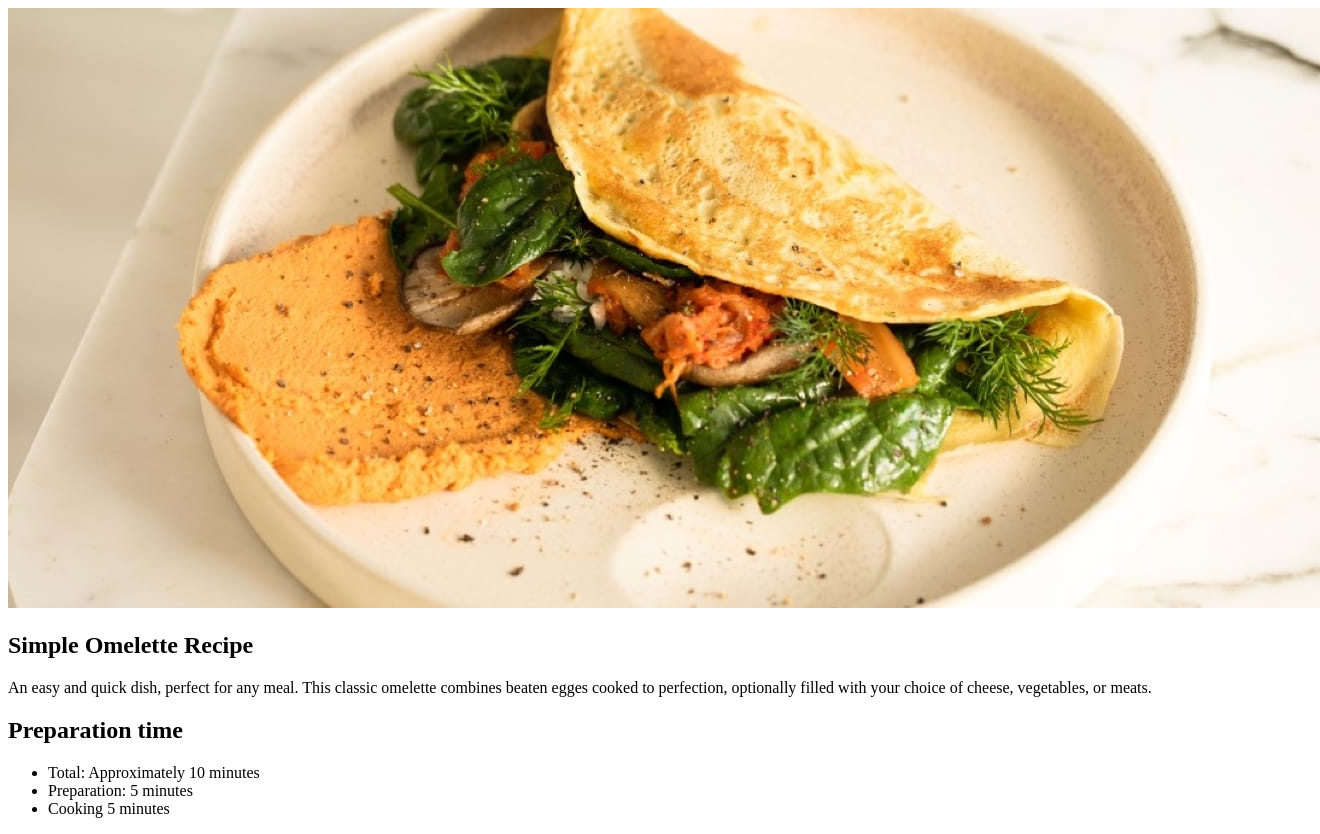
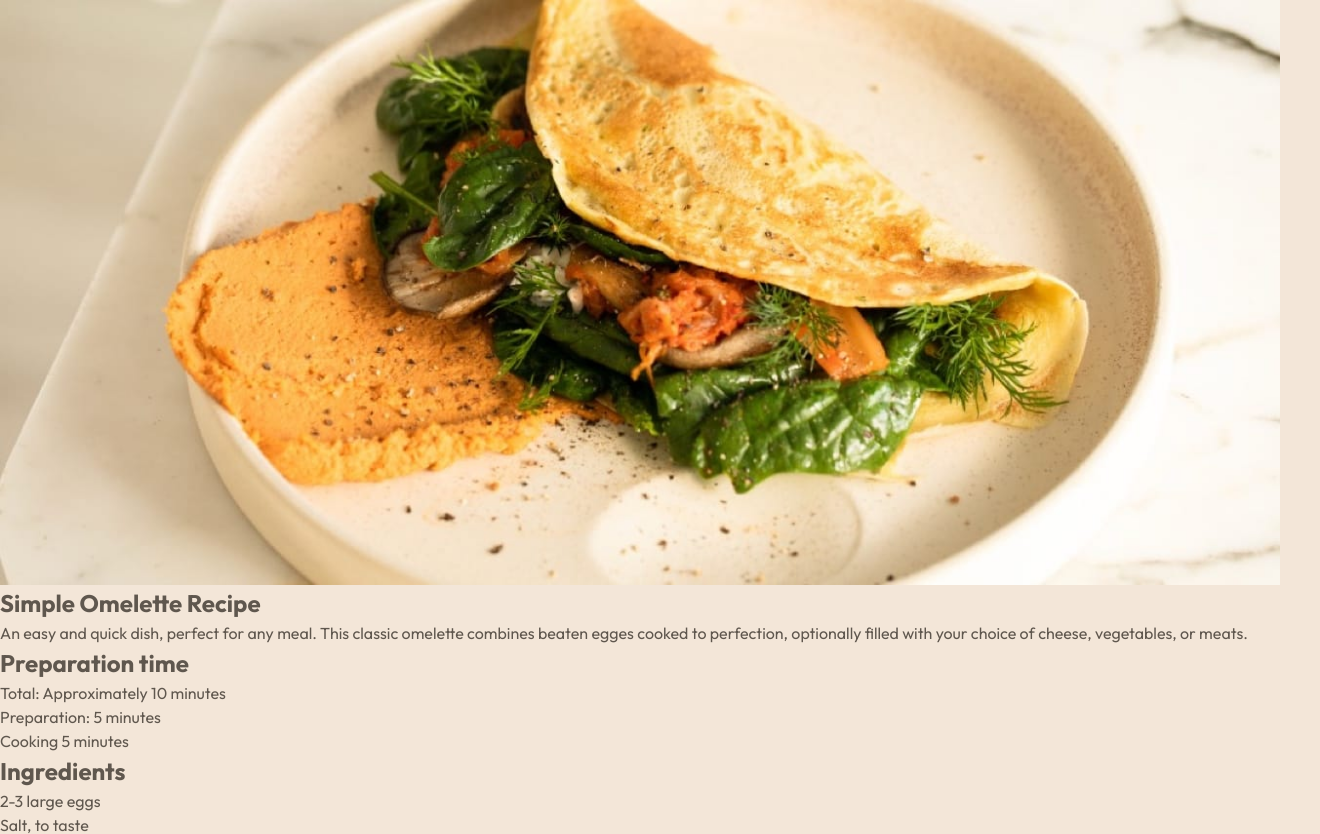
Before and after one commit to dev-ethanjohn/recipe-page, a plain HTML site: page index.html in a window 1280 px wide. Shown: the top 834 px of the page, 1320 px wide, since content can reach past the window. Drawn offline with Linux system fonts and the light colour scheme.

Commit message:
style: apply CSS reset for consistent baseline

```diff
--- a/index.css
+++ b/index.css
@@ -37,3 +37,50 @@
   --ff-outfit-sans: "Outfit", sans-serif;
   --ff-young-serif: "Young Serif", serif;
 }
+
+/*=======================
+ * RESET
+ * ref: https://www.joshwcomeau.com/css/custom-css-reset/
+ *========================**/
+*,
+*::before,
+*::after {
+  box-sizing: border-box;
+}
+
+* {
+  margin: 0;
+  padding: 0;
+}
+
+body {
+  font-family: var(--ff-outfit-sans);
+  font-size: var(--fs-300);
+  color: hsl(var(--clr-stone-600));
+  background-color: hsl(var(--clr-stone-100));
+
+  line-height: 1.5;
+  min-height: 100vh;
+
+  /* improve text rendering on mac */
+  -webkit-font-smoothing: antialiased;
+  /* streches the grid to fill the available space vertically */
+  grid-template-rows: min-content 1fr;
+
+  overflow-x: hidden;
+}
+
+img {
+  /* https://www.youtube.com/watch?v=345V2MU3E_w */
+  font-style: italic;
+
+  display: block;
+  max-width: 100%;
+  height: auto;
+}
+
+/* avoid text overflows */
+p,
+h1 {
+  overflow-wrap: break-word;
+}
--- a/index.html
+++ b/index.html
@@ -12,9 +12,9 @@
   <title>Frontend Mentor | Recipe page</title>
 </head>
 
-<body>
+<body class="grid">
   <main>
-    <article>
+    <article class="recipe-page grid">
       <img src="./assets/images/image-omelette.jpeg" alt="">
 
       <h1>Simple Omelette Recipe</h1>
```
